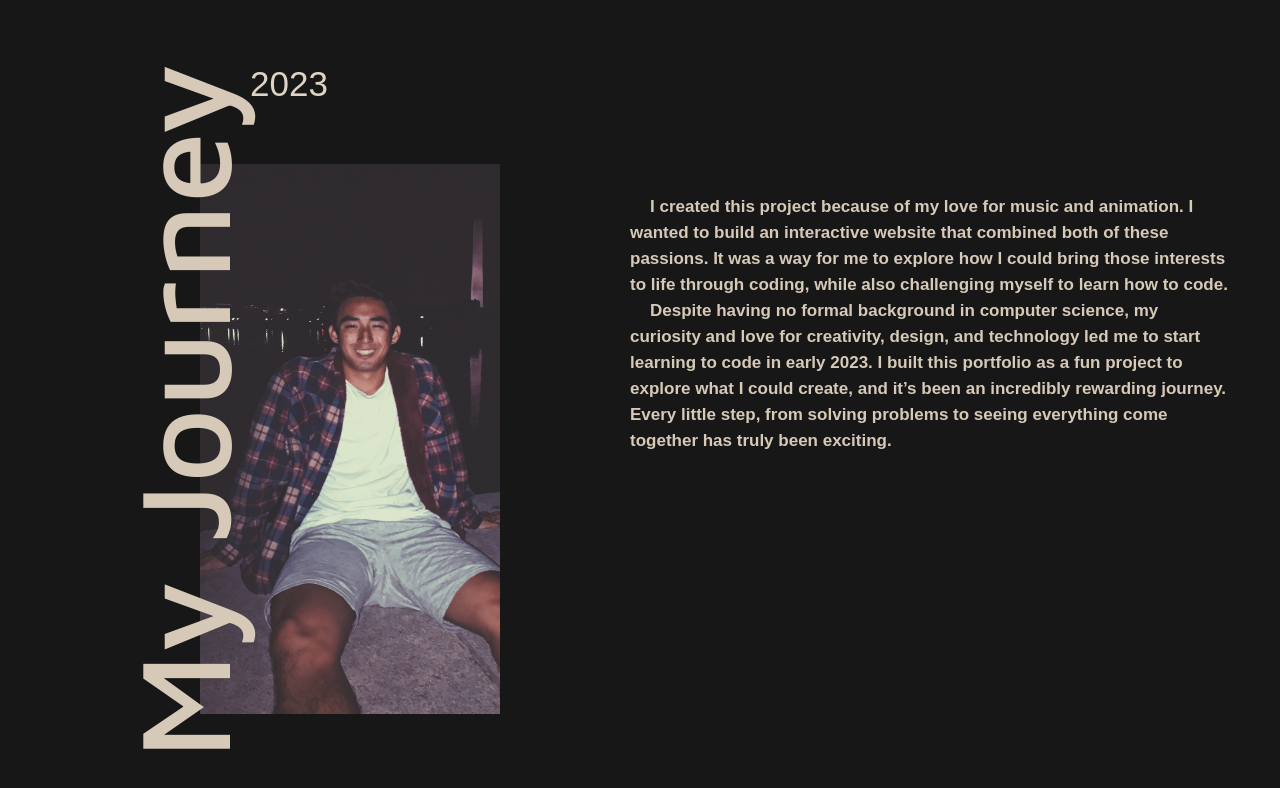
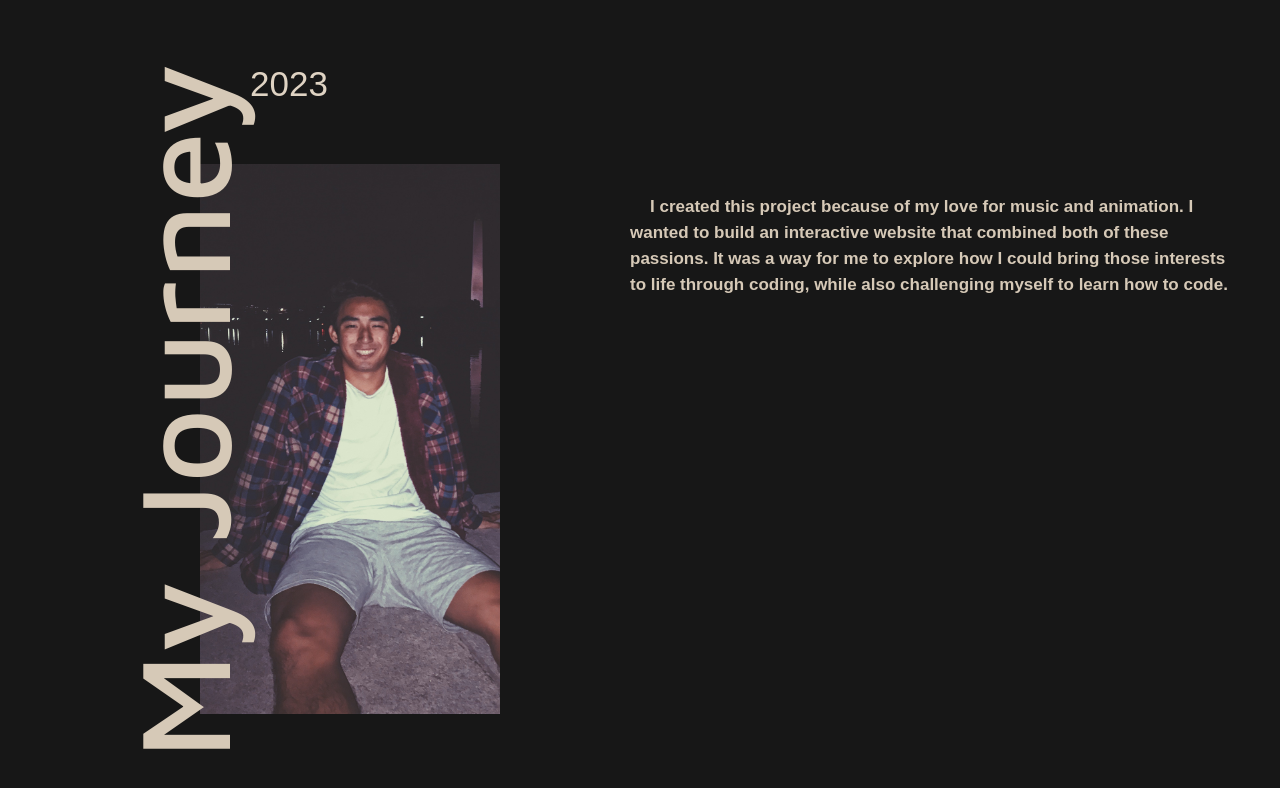
Before and after one commit to ekim1243/portfolio, a React (Create React App) app: page / in a window 1280 px wide. Shown: the part 2416-3204 px from the top of the page. Built offline with nearby package versions, Linux system fonts and the light colour scheme; a web font is replaced by a local one.

Commit message:
Update About.js

```diff
--- a/src/components/About.js
+++ b/src/components/About.js
@@ -63,7 +63,7 @@ const About = () => {
          I created this project because of my love for music and animation. I wanted to build an interactive website that combined both of these passions. It was a way for me to explore how I could bring those interests to life through coding, while also challenging myself to learn how to code.{" "}
         </p>
         <p className="description2">
-          Despite having no formal background in computer science, my curiosity and love for creativity, design, and technology led me to start learning to code in early 2023. I built this portfolio as a fun project to explore what I could create, and it’s been an incredibly rewarding journey. Every little step, from solving problems to seeing everything come together has truly been exciting.
+
         </p>
       </section>
     </div>
```
